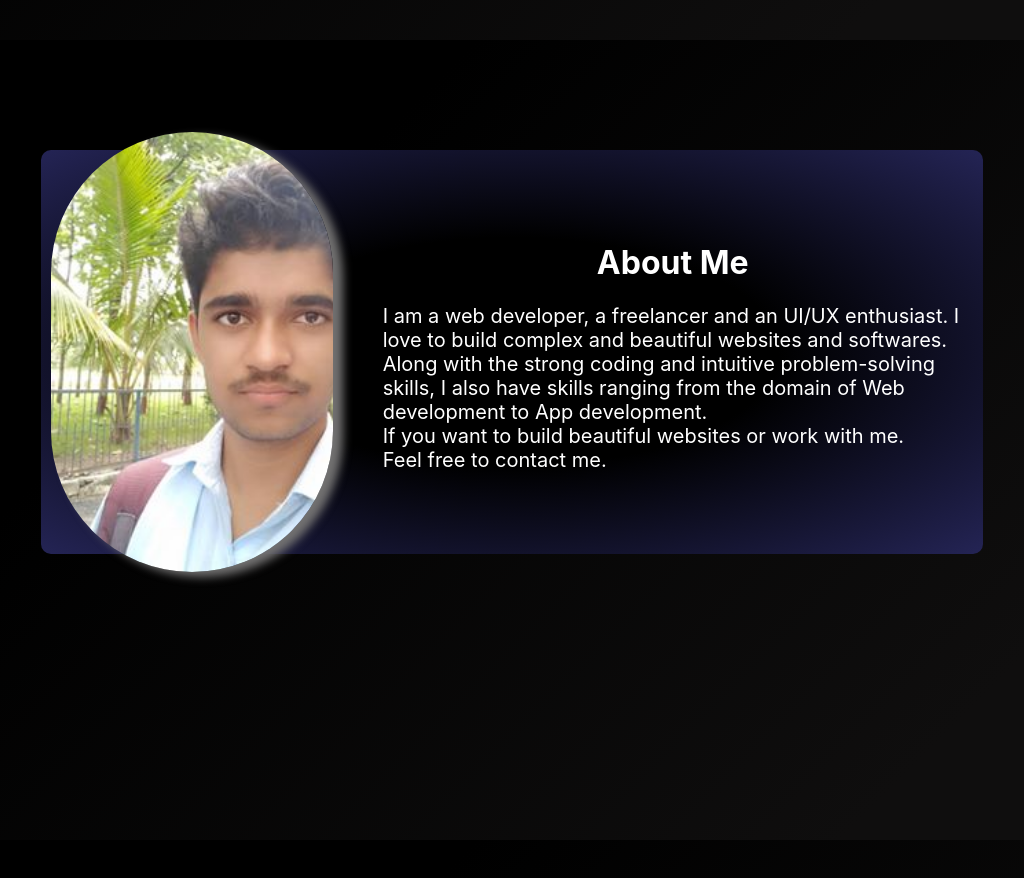
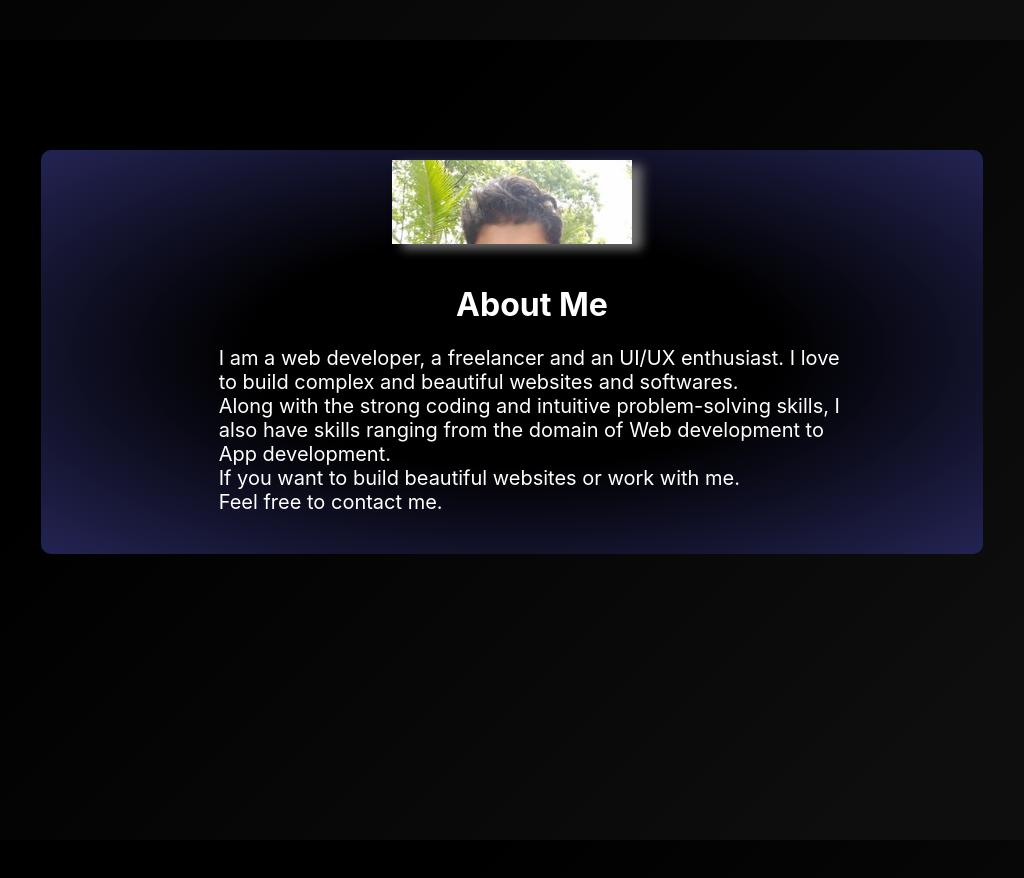
Before and after one commit to Devdatt17/react-portfolio, a React (Create React App) app: page / in a window 1024 px wide. Shown: the part 5560-6438 px from the top of the page. Built offline with nearby package versions, Linux system fonts and the light colour scheme.

Commit message:
Changes in about-section RWD

```diff
--- a/src/App.css
+++ b/src/App.css
@@ -1008,6 +1008,15 @@ li {
         height: 5vh;
         font-size: xx-large;
     }
+    /*? About */
+    .about-container {
+        flex-direction: column;
+    }
+    .about-container>.about-image {
+        width: 30vh;
+        height: 80%;
+        border-radius: 0px;
+    }
     /*? Resume */
     .resume-container {
         display: flex;
@@ -1127,8 +1136,8 @@ li {
         height: 100%;
     }
     .about-container>.about-image {
-        width: 100%;
-        height: 60%;
+        width: 40vh;
+        height: 40%;
         border-radius: 0px;
     }
     /*? Contact */
```
